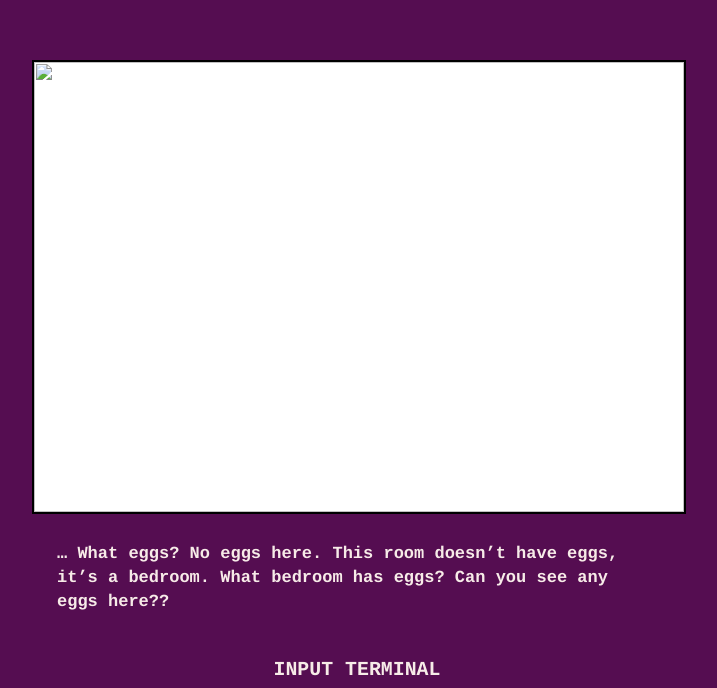
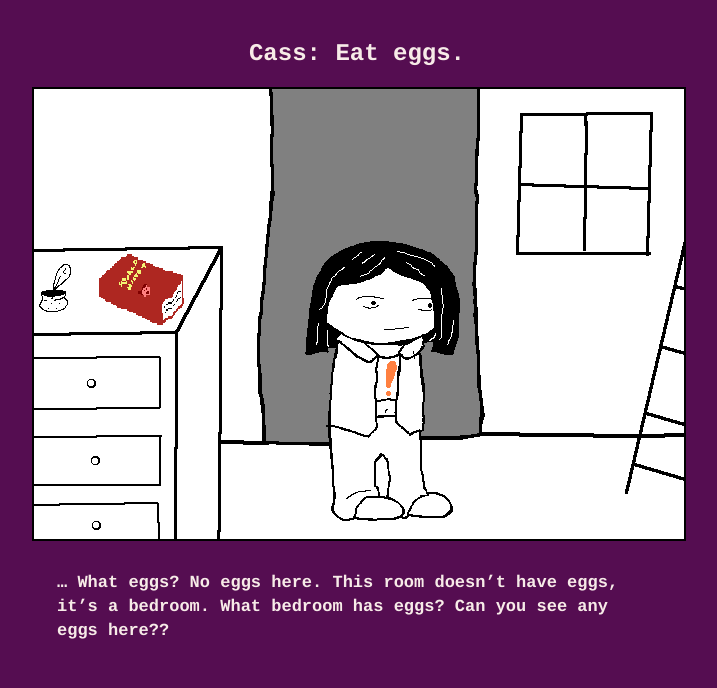
Before and after one commit to Avid-Xenoblade-Player/axp-stu-2, a Jekyll site: the page built from story/000004.md, in a window 1280 px wide. Shown: the top 688 px of the page, without its empty margins (283-1000 px from the left). Built offline with Jekyll 4.4.1, drawn with Linux system fonts in a browser that asks for light colours; some web fonts are replaced; our own code applies the rules of GitHub Pages for plain Markdown files.

Commit message:
Update 000004.md

```diff
--- a/story/000004.md
+++ b/story/000004.md
@@ -1,6 +1,6 @@
 ---
 layout: default
-title: Cass: Eat eggs.
+title: "Cass: Eat eggs."
 panel_image: /assets/panels/panel4.gif
 ---
 ... What eggs? No eggs here. This room doesn't have eggs, it's a bedroom. What bedroom has eggs? Can you see any eggs here??
```
